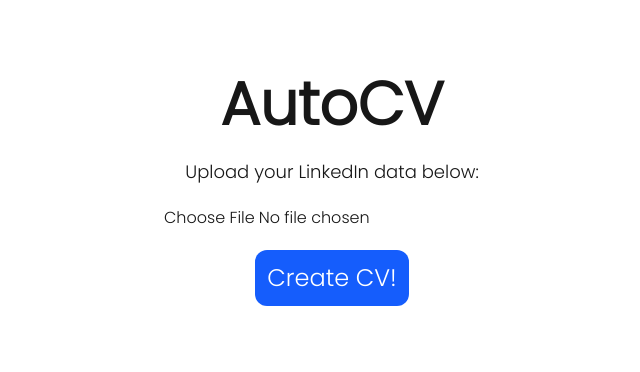
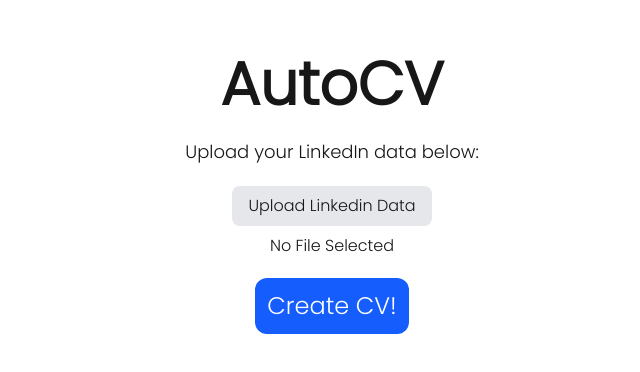
Before and after one commit to evanss2025/AutoCV, a Next.js app in the folder frontend/: page /submit in a window 1280 px wide. Shown: the part 202-574 px from the top of the page, without its empty margins (308-948 px from the left). Built offline with nearby package versions, Linux system fonts and the light colour scheme.

Commit message:
updates!
adding some styling and checking out how to approach different formatted files

```diff
--- a/frontend/app/home/page.tsx
+++ b/frontend/app/home/page.tsx
@@ -2,10 +2,11 @@
 
 import { useEffect, useState } from "react";
 import Resume from '../../components/resume';
-
+import { useRouter } from "next/navigation";
 
 export default function Home() {
     const [contact, setContact] = useState("Loading...");
+    const router = useRouter();
 
     useEffect(() => {
 
@@ -22,8 +23,15 @@
 
     }, []);
 
+    const goBack = () => {
+      router.push('/submit')
+    }
+
   return (
     <div className="flex flex-col items-center min-h-screen mt-5 w-10/12">
+      <div id="go-back" className="text-4xl font-bold absolute left-10">
+        <button onClick={goBack}>&larr;</button>
+      </div>
       <h1 className="text-3xl p-3rounded-xl m-3">Your Resumes:</h1>
       <h1>{contact}</h1>
       <div className="mt-5 grid grid-rows-2 grid-cols-4 w-full items-center gap-5" id='resumes'>
--- a/frontend/app/submit/page.tsx
+++ b/frontend/app/submit/page.tsx
@@ -6,7 +6,15 @@
 export default function Home() {
 
   const router = useRouter();
+  const [file, setFile] = useState("No File Selected")
   const [loading, setLoading] = useState(false);
+
+  const handleUpload = async (e: React.ChangeEvent<HTMLInputElement>) => {
+    const input = e.target;
+    if (input && input.files && input.files.length > 0) {
+      setFile(input.files[0].name);
+    }
+  }
 
   const handleFormSubmit = async (e: React.FormEvent<HTMLFormElement>) => {
     e.preventDefault();
@@ -45,15 +53,22 @@
           className="m-5 w-full items-center flex flex-col justify-center text-center"
           onSubmit={handleFormSubmit}
         >
+            <label
+              htmlFor="link_input"
+              className="cursor-pointer px-4 py-2 bg-gray-200 rounded-lg text-center hover:bg-gray-300"
+            >
+              Upload Linkedin Data
+            </label>
             <input
               type="file"
               id="link_input"
               name="file"
-              className="flex items-center justify-center text-center"
+              className="hidden"
+              onChange={handleUpload}
               required
             />
-            {/* need to check if pdf is uploaded before continuing */}
-          <input id="submit" type="submit"  value={loading ? "Uploading Resume..." : "Create CV!"} className="transition duration-200 bg-blue-600 text-white p-3 rounded-xl hover:bg-blue-800 text-2xl m-5"></input>
+            <h2 id="file" className="m-2">{file}</h2>
+          <input id="submit" type="submit"  value={loading ? "Uploading Resume..." : "Create CV!"} className="cursor-pointer transition duration-200 bg-blue-600 text-white p-3 rounded-xl hover:bg-blue-800 text-2xl m-3"></input>
         </form>
       </div>
     </div>
--- a/frontend/components/resume.tsx
+++ b/frontend/components/resume.tsx
@@ -7,7 +7,7 @@
             <div id='placeholder-image' className='bg-slate-300 p-5 m-2'>placeholder image</div>
             <h1>{name}</h1>
         </div>
-        <button className='text-lg w-full outline-blue-600 p-2 rounded-xl mt-5 outline-2 hover:bg-stone-100 transition duration-200'>Edit</button>
+        <button className='text-lg w-full outline-blue-600 p-2 rounded-xl mt-5 outline-2 hover:bg-stone-100 transition duration-200'>View</button>
         <button className='text-lg w-full bg-blue-600 p-2 text-white rounded-xl mt-5 hover:bg-blue-800 transition duration-200'>Download</button>
 
     </div>
```
Also changed, not shown: 2 other files (tests, documents, lock files or other folders).
